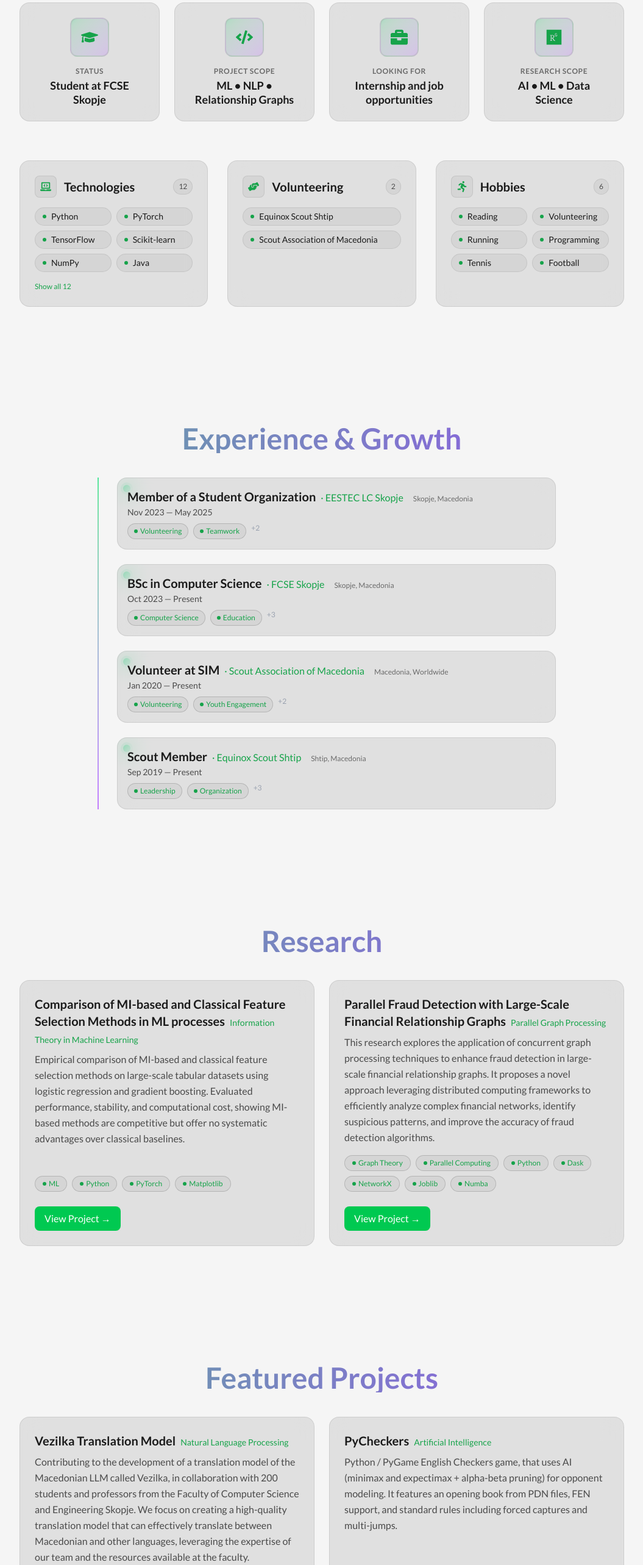
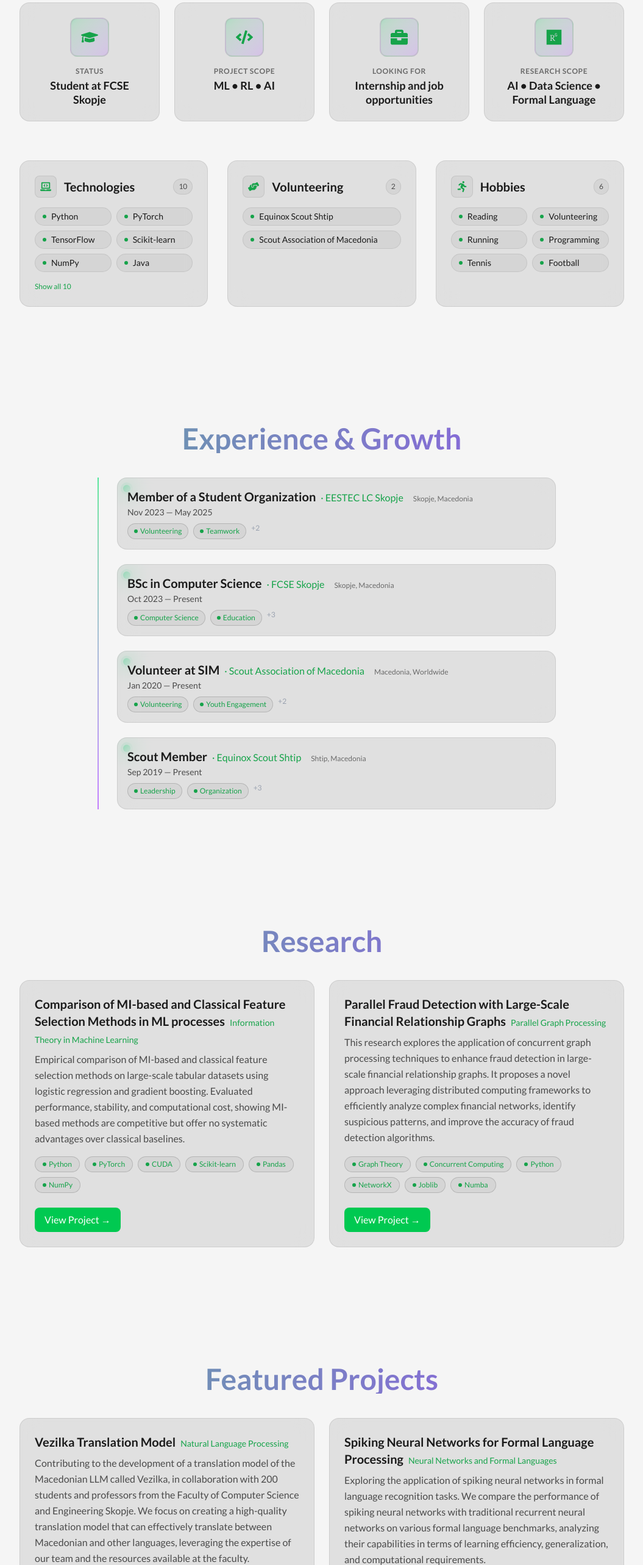
Before and after one commit to MartinJanev/portfolio-page, a React (Vite) app: page / in a window 1280 px wide. Shown: the part 980-3546 px from the top of the page at 61% size, without its empty margins (112-1167 px from the left). Built offline with nearby package versions, Linux system fonts and the light colour scheme; a web font is replaced by a local one.

Commit message:
updated the data

```diff
--- a/src/components/ProjectCard.tsx
+++ b/src/components/ProjectCard.tsx
@@ -11,8 +11,10 @@ export default function ProjectCard({
   subtitle,
   description,
   techs = [],
-  link = "#",
+  link,
 }: Props) {
+  const isClickable = !!link;
+
   return (
     <div
       className="relative group rounded-2xl p-6 backdrop-blur-lg transition hover:-translate-y-1 hover:ring-green-400/40 min-h-[360px] flex flex-col"
@@ -72,14 +74,23 @@ export default function ProjectCard({
               </span>
             ))}
           </div>
+          {isClickable ? (
             <a
               href={link}
               target="_blank"
               rel="noopener noreferrer"
-            className="inline-flex items-center gap-2 bg-green-500 hover:bg-green-600 text-white font-medium py-2 px-4 rounded-lg transition-colors group-hover:shadow-[0_8px_24px_rgba(34,197,94,0.35)]"
+              className="inline-flex items-center gap-2 bg-green-500 hover:bg-green-600 text-white font-medium py-2 px-4 rounded-lg transition-colors group-hover:shadow-[0_8px_24px_rgba(34,197,94,0.35)] cursor-pointer"
             >
               View Project →
             </a>
+          ) : (
+            <div
+              className="inline-flex items-center gap-2 bg-gray-600 text-gray-300 font-medium py-2 px-4 rounded-lg opacity-60 cursor-not-allowed"
+              title="Project link not available yet"
+            >
+              View Project →
+            </div>
+          )}
         </div>
       </div>
     </div>
--- a/src/components/data/ProjectData.ts
+++ b/src/components/data/ProjectData.ts
@@ -6,6 +6,14 @@ export const projects = [
       "Contributing to the development of a translation model of the Macedonian LLM called Vezilka, in collaboration with 200 students and professors from the Faculty of Computer Science and Engineering Skopje. We focus on creating a high-quality translation model that can effectively translate between Macedonian and other languages, leveraging the expertise of our team and the resources available at the faculty.",
     techs: ["NLP", "ML", "Translation Models", "R&D"],
     link: null,
+  },
+  {
+    title: "Spiking Neural Networks for Formal Language Processing",
+    subtitle: "Neural Networks and Formal Languages",
+    description:
+      "Exploring the application of spiking neural networks in formal language recognition tasks. We compare the performance of spiking neural networks with traditional recurrent neural networks on various formal language benchmarks, analyzing their capabilities in terms of learning efficiency, generalization, and computational requirements.",
+    techs: ["Neural Networks", "Formal Languages", "Python"],
+    link: "https://github.com/MartinJanev/SNN",
   },
   {
     title: "PyCheckers",
--- a/src/components/data/ResearchData.ts
+++ b/src/components/data/ResearchData.ts
@@ -6,7 +6,7 @@ export const research = [
     description: [
       "Empirical comparison of MI-based and classical feature selection methods on large-scale tabular datasets using logistic regression and gradient boosting. Evaluated performance, stability, and computational cost, showing MI-based methods are competitive but offer no systematic advantages over classical baselines.",
     ],
-    techs: ["ML", "Python", "PyTorch", "Matplotlib"],
+    techs: ["Python", "PyTorch", "CUDA", "Scikit-learn", "Pandas", "NumPy"],
     link: "https://github.com/MartinJanev/MI-FS-Paper",
     status: "Student Paper",
   },
@@ -18,9 +18,8 @@ export const research = [
       "This research explores the application of concurrent graph processing techniques to enhance fraud detection in large-scale financial relationship graphs. It proposes a novel approach leveraging distributed computing frameworks to efficiently analyze complex financial networks, identify suspicious patterns, and improve the accuracy of fraud detection algorithms.",
     techs: [
       "Graph Theory",
-      "Parallel Computing",
+      "Concurrent Computing",
       "Python",
-      "Dask",
       "NetworkX",
       "Joblib",
       "Numba",
--- a/src/components/sections/About.tsx
+++ b/src/components/sections/About.tsx
@@ -30,8 +30,6 @@ const rawCategories: Category[] = [
       "OpenCV",
       "Spring Boot",
       "Jupyter Notebook",
-      "Dask",
-      "CUDA",
       "Git",
     ],
   },
@@ -67,7 +65,7 @@ const highlights = [
   {
     icon: FaCode,
     label: "Project scope",
-    value: "ML • NLP • Relationship Graphs",
+    value: "ML • RL • AI",
   },
   {
     icon: FaBriefcase,
@@ -77,7 +75,7 @@ const highlights = [
   {
     icon: FaResearchgate,
     label: "Research scope",
-    value: "AI • ML • Data Science",
+    value: "AI • Data Science • Formal Language",
   },
 ] as const;
 
```
Lines whose indentation alone changed are shown as unchanged.
